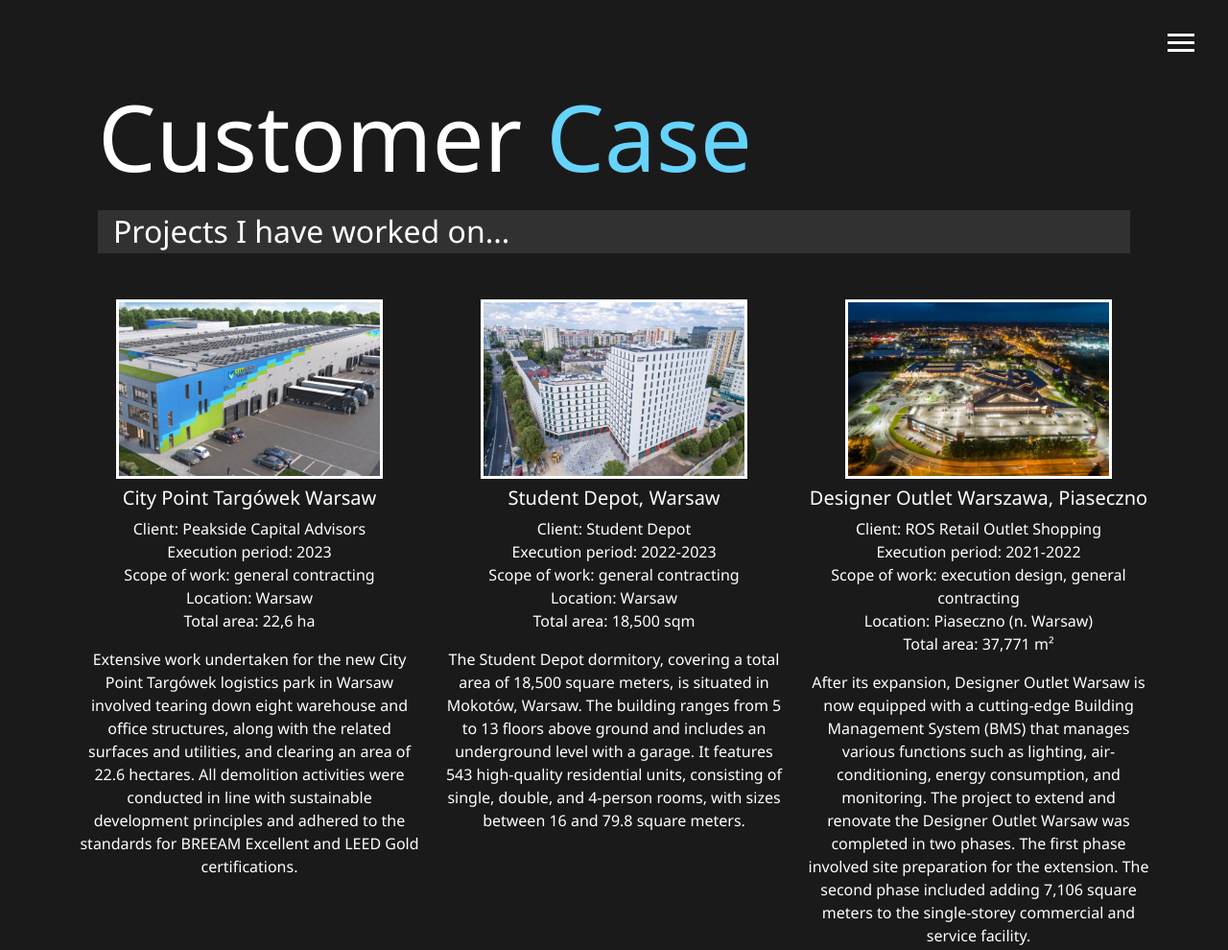
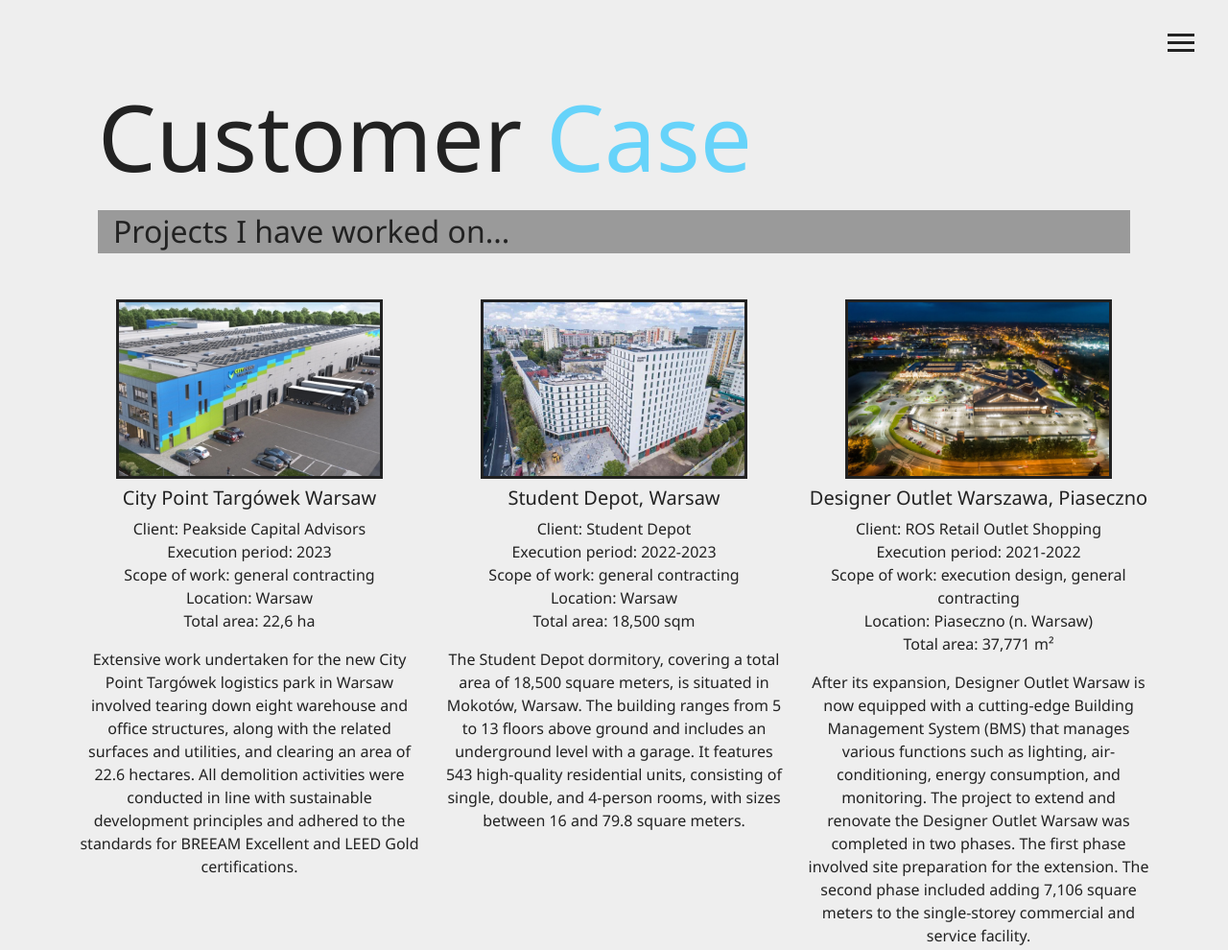
Before and after one commit to sebastianstrus/dianafostiak, a website: page work.html in a window 1280 px wide. Shown: the top 990 px of the page at 96% size. Drawn offline with nearby package versions, Linux system fonts and the light colour scheme.

Commit message:
Updated colors

```diff
--- a/css/main.css
+++ b/css/main.css
@@ -9,7 +9,7 @@
     width: 28px;
     height: 3px;
     margin: 0 0 5px 0;
-    background: #fff;
+    background: #222222;
     transition: all 0.5s ease-out; }
   .menu-btn.close {
     transform: rotate(180deg); }
@@ -99,8 +99,8 @@
   box-sizing: border-box; }
 
 body {
-  background: #1a1a1a;
-  color: #fff;
+  background: #eeeeee;
+  color: #222222;
   height: 100%;
   margin: 0;
   font-family: 'Segoe UI', Tahoma, Geneva, Verdana, sans-serif;
@@ -248,7 +248,7 @@
   }
 
   .main-project img {
-    border: 3px #fff solid;
+    border: 3px #222222 solid;
     width: 100%;
   }
 
@@ -276,7 +276,7 @@
   margin-top: 1rem; }
   .boxes div {
     font-size: 2rem;
-    border: 3px #fff solid;
+    border: 3px #222222 solid;
     padding: 1.5rem 2.5rem;
     margin-bottom: 3rem;
     transition: all 0.5s ease-out; }
```
Also changed, not shown: 1 other file.
